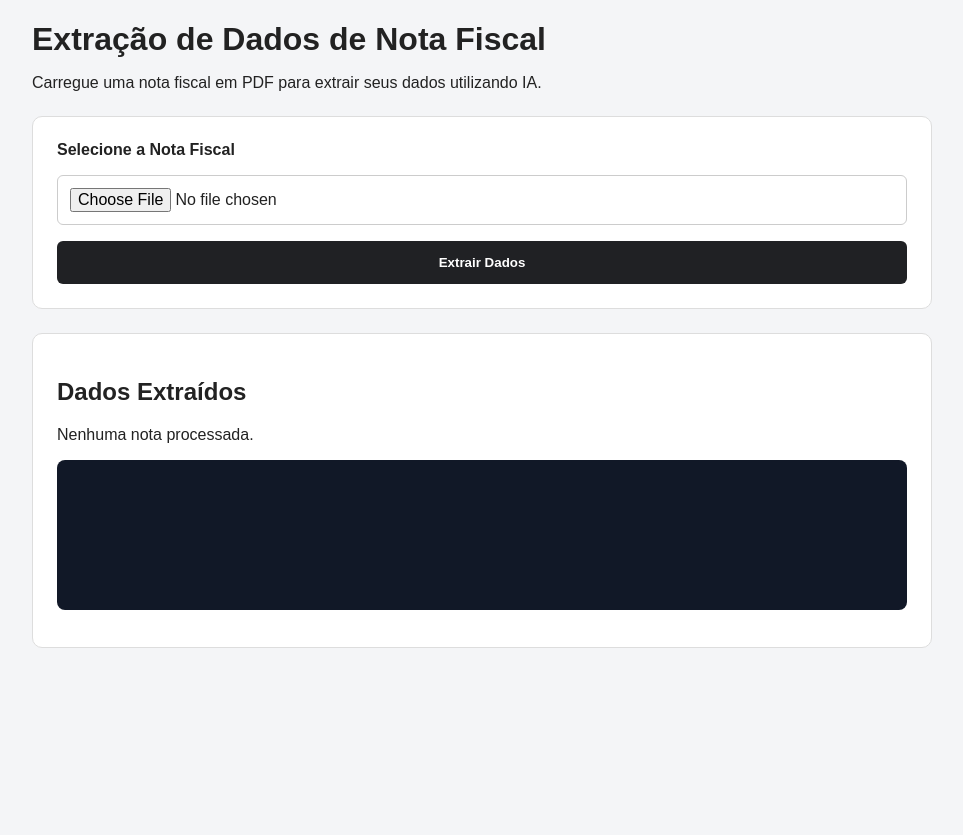
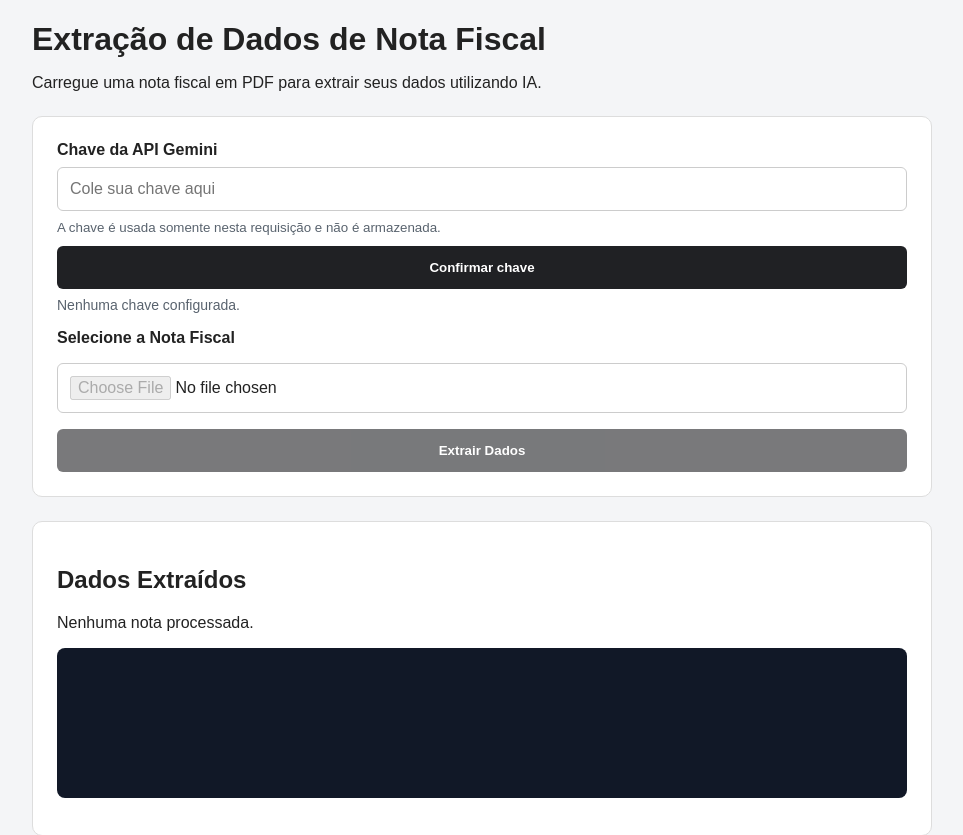
Before and after one commit to Matheusv1007/projeto-administrativo-financeiro, a Flask app: page / in a window 1280 px wide. Shown: the part 87-922 px from the top of the page, without its empty margins (158-1121 px from the left). Before the commit the page ends 735 px from the top, so only its background shows below. Run offline with Flask 3, Linux system fonts and the light colour scheme; the visitor is signed in with stand-in values (Sample User, id 1).

Commit message:
Implementa campo para adicionar a chave Gemini pela interface

```diff
--- a/agents/agent1/manipulacao_dados.py
+++ b/agents/agent1/manipulacao_dados.py
@@ -143,8 +143,10 @@ class Agent1:
     Agente responsável pela extração dos dados da nota fiscal.
     """
 
-    def __init__(self):
-        self.gemini = GeminiService()
+    def __init__(self, api_key=None):
+        self.gemini = GeminiService(
+            api_key=api_key
+        )
 
     def extrair_dados(self, pdf_bytes):
 
--- a/agents/agent2/classificacao.py
+++ b/agents/agent2/classificacao.py
@@ -10,8 +10,10 @@ class Agent2:
     da nota fiscal e classificar a despesa.
     """
 
-    def __init__(self):
-        self.gemini = GeminiService()
+    def __init__(self, api_key=None):
+        self.gemini = GeminiService(
+            api_key=api_key
+        )
 
     def classificar_despesa(self, produtos):
         """
--- a/app.py
+++ b/app.py
@@ -105,6 +105,13 @@ def index():
 @app.route("/extrair", methods=["POST"])
 @login_obrigatorio
 def extrair():
+    api_key = request.form.get("api_key", "").strip()
+
+    if not api_key:
+        return jsonify({
+            "erro": "Informe a chave da API Gemini."
+        }), 400
+
     if "arquivo" not in request.files:
         return jsonify({
             "erro": "Nenhum arquivo foi enviado."
@@ -125,13 +132,17 @@ def extrair():
     try:
         pdf_bytes = arquivo.read()
 
-        agent1 = Agent1()
+        agent1 = Agent1(
+            api_key=api_key
+        )
 
         dados = agent1.extrair_dados(
             pdf_bytes
         )
 
-        agent2 = Agent2()
+        agent2 = Agent2(
+            api_key=api_key
+        )
 
         dados["tiposDespesa"] = (
             agent2.classificar_despesa(
@@ -141,9 +152,12 @@ def extrair():
 
         return jsonify(dados)
 
-    except Exception as erro:
+    except Exception:
         return jsonify({
-            "erro": str(erro)
+            "erro": (
+                "N\u00e3o foi poss\u00edvel processar a nota fiscal. "
+                "Verifique a chave informada e tente novamente."
+            )
         }), 500
 
 
--- a/static/app.js
+++ b/static/app.js
@@ -1,13 +1,65 @@
 const form = document.getElementById("formNota");
+const apiKeyInput = document.getElementById("apiKey");
+const botaoConfirmarChave = document.getElementById(
+    "botaoConfirmarChave"
+);
+const botaoAlterarChave = document.getElementById(
+    "botaoAlterarChave"
+);
+const statusChave = document.getElementById("statusChave");
 const arquivoInput = document.getElementById("arquivo");
 const resultado = document.getElementById("resultado");
 const statusTexto = document.getElementById("status");
 const botao = document.getElementById("botaoExtrair");
 
+let chaveConfirmada = false;
+
+botaoConfirmarChave.addEventListener("click", () => {
+    const apiKey = apiKeyInput.value.trim();
+
+    if (!apiKey) {
+        statusChave.textContent =
+            "Informe uma chave antes de confirmar.";
+        statusChave.className = "status-chave status-chave-erro";
+        apiKeyInput.focus();
+        return;
+    }
+
+    chaveConfirmada = true;
+    apiKeyInput.readOnly = true;
+    arquivoInput.disabled = false;
+    botao.disabled = false;
+    botaoConfirmarChave.hidden = true;
+    botaoAlterarChave.hidden = false;
+    statusChave.textContent = "Chave configurada.";
+    statusChave.className = "status-chave status-chave-sucesso";
+});
+
+botaoAlterarChave.addEventListener("click", () => {
+    chaveConfirmada = false;
+    apiKeyInput.readOnly = false;
+    apiKeyInput.value = "";
+    arquivoInput.disabled = true;
+    arquivoInput.value = "";
+    botao.disabled = true;
+    botaoConfirmarChave.hidden = false;
+    botaoAlterarChave.hidden = true;
+    statusChave.textContent = "Nenhuma chave configurada.";
+    statusChave.className = "status-chave";
+    apiKeyInput.focus();
+});
+
 form.addEventListener("submit", async (event) => {
     event.preventDefault();
 
     const arquivo = arquivoInput.files[0];
+    const apiKey = apiKeyInput.value.trim();
+
+    if (!chaveConfirmada || !apiKey) {
+        statusTexto.textContent =
+            "Confirme a chave da API Gemini.";
+        return;
+    }
 
     if (!arquivo) {
         statusTexto.textContent = "Selecione um PDF.";
@@ -16,6 +68,7 @@ form.addEventListener("submit", async (event) => {
 
     const formData = new FormData();
 
+    formData.append("api_key", apiKey);
     formData.append("arquivo", arquivo);
 
     try {
@@ -32,6 +85,11 @@ form.addEventListener("submit", async (event) => {
         });
 
         const dados = await response.json();
+
+        if (response.status === 401) {
+            window.location.href = "/login";
+            return;
+        }
 
         if (!response.ok) {
             throw new Error(
@@ -54,6 +112,6 @@ form.addEventListener("submit", async (event) => {
             erro.message;
 
     } finally {
-        botao.disabled = false;
+        botao.disabled = !chaveConfirmada;
     }
 });
--- a/static/style.css
+++ b/static/style.css
@@ -56,7 +56,7 @@ button {
 
 button:disabled {
     opacity: 0.6;
-    cursor: wait;
+    cursor: not-allowed;
 }
 
 .resultado pre {
@@ -116,6 +116,40 @@ label {
     font-weight: bold;
 }
 
+small {
+    color: #59636e;
+    line-height: 1.4;
+}
+
+.acoes-chave {
+    display: flex;
+    gap: 10px;
+}
+
+.acoes-chave button {
+    flex: 1;
+}
+
+.status-chave {
+    margin: 0;
+    color: #59636e;
+    font-size: 14px;
+}
+
+.status-chave-sucesso {
+    color: #18723c;
+    font-weight: bold;
+}
+
+.status-chave-erro {
+    color: #9b1c1c;
+    font-weight: bold;
+}
+
+input[readonly] {
+    background: #eef1f4;
+}
+
 input:focus {
     border-color: #202124;
     outline: 2px solid rgba(32, 33, 36, 0.15);
--- a/templates/index.html
+++ b/templates/index.html
@@ -50,6 +50,53 @@
 
             <form id="formNota">
 
+                <div class="campo">
+                    <label for="apiKey">
+                        Chave da API Gemini
+                    </label>
+
+                    <input
+                        type="password"
+                        id="apiKey"
+                        name="api_key"
+                        autocomplete="off"
+                        spellcheck="false"
+                        placeholder="Cole sua chave aqui"
+                        required
+                    >
+
+                    <small>
+                        A chave &eacute; usada somente nesta
+                        requisi&ccedil;&atilde;o e n&atilde;o &eacute; armazenada.
+                    </small>
+
+                    <div class="acoes-chave">
+                        <button
+                            id="botaoConfirmarChave"
+                            type="button"
+                        >
+                            Confirmar chave
+                        </button>
+
+                        <button
+                            id="botaoAlterarChave"
+                            class="botao-secundario"
+                            type="button"
+                            hidden
+                        >
+                            Alterar chave
+                        </button>
+                    </div>
+
+                    <p
+                        id="statusChave"
+                        class="status-chave"
+                        aria-live="polite"
+                    >
+                        Nenhuma chave configurada.
+                    </p>
+                </div>
+
                 <label for="arquivo">
                     Selecione a Nota Fiscal
                 </label>
@@ -60,11 +107,13 @@
                     name="arquivo"
                     accept="application/pdf"
                     required
+                    disabled
                 >
 
                 <button
                     id="botaoExtrair"
                     type="submit"
+                    disabled
                 >
                     Extrair Dados
                 </button>
```
Also changed, not shown: services/gemini_service.py (+6 -6 lines), tests/test_app.py (+59 -0 lines), README.md, 1 other file.
